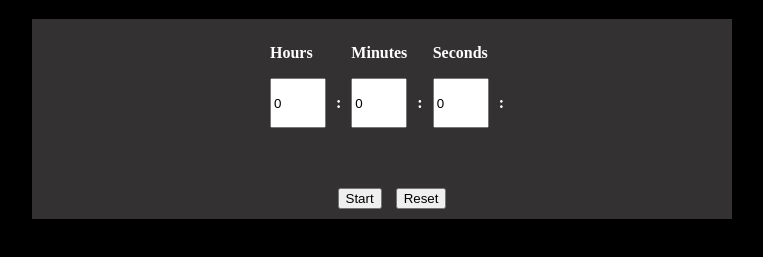
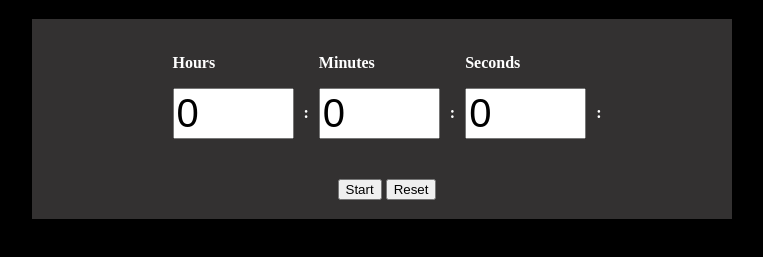
Before and after one commit to Shrikant-Wankhade/Countdown-app, a plain HTML site: page index.html in a window 1280 px wide. Shown: the part 61-318 px from the top of the page, without its empty margins (258-1021 px from the left). Drawn offline with Linux system fonts and the light colour scheme.

Commit message:
changed some style

```diff
--- a/index.css
+++ b/index.css
@@ -22,8 +22,9 @@ h1{
 
 }
 
-.time{
+.time1{
     display: flex;
+    justify-self: center;
 }
 
 .inline{
@@ -34,6 +35,7 @@ h1{
 .time{
     margin-right: 10px;
     margin-left: 10px;
+    font-size: 40px;
 
 }
 
@@ -41,7 +43,12 @@ h1{
     margin-left: 10px;
 }
 
-.btn{
+.btn1{
     margin-left: 10px;
     margin-top: 20px;
 }
+
+.btn:hover{
+    color: white;
+    background-color: black;
+}
--- a/index.html
+++ b/index.html
@@ -11,7 +11,7 @@
     <h1>Stopwatch</h1>
     <div id="container">
 
-        <div class="time">
+        <div class="time1">
             <div class="hr">
                 <p id="hour-lable" class="lable">Hours</p>
                 <div class="inline">
@@ -37,7 +37,7 @@
 
             </div>
         </div>
-        <div class="btn">
+        <div class="btn1">
             <button id="start" class="btn">Start</button>
             <button id="reset" class="btn">Reset</button>
         </div>
```
